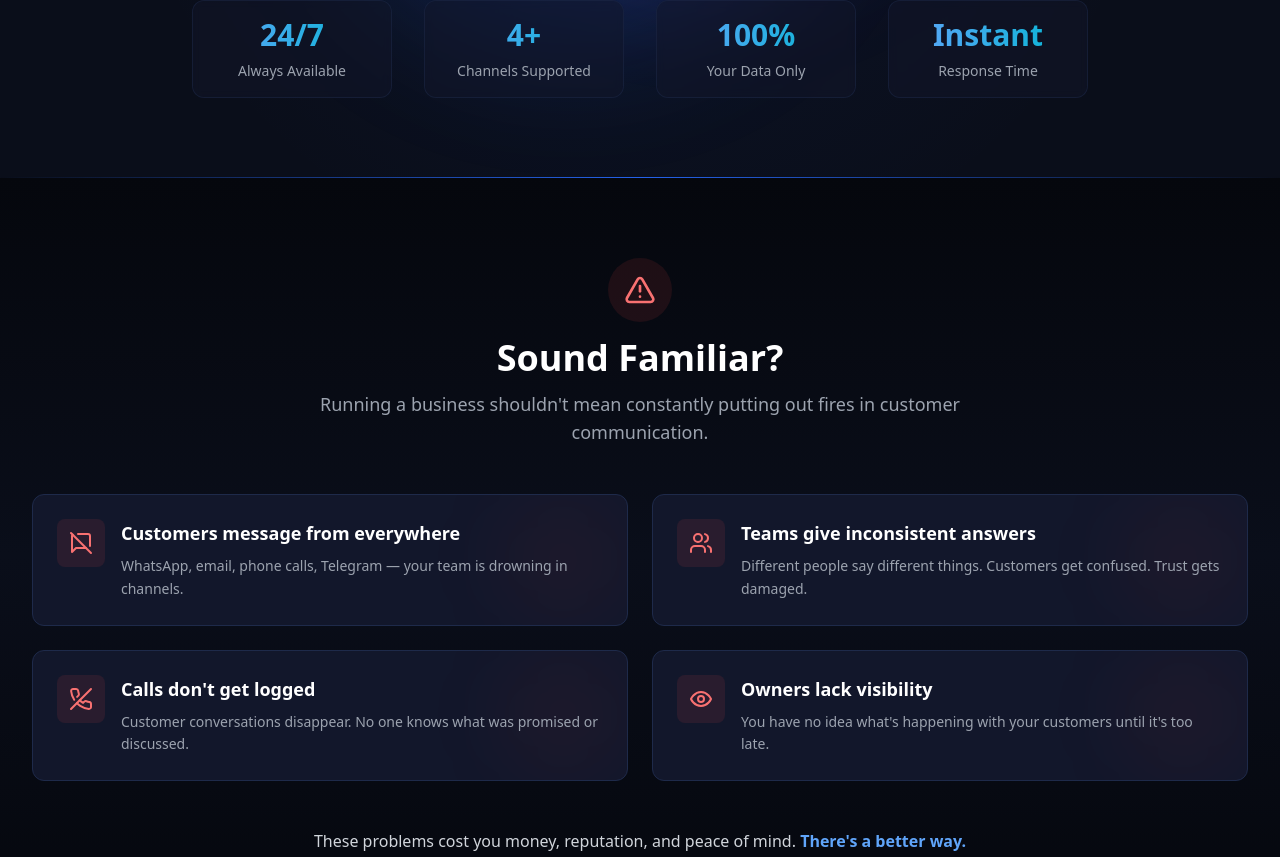
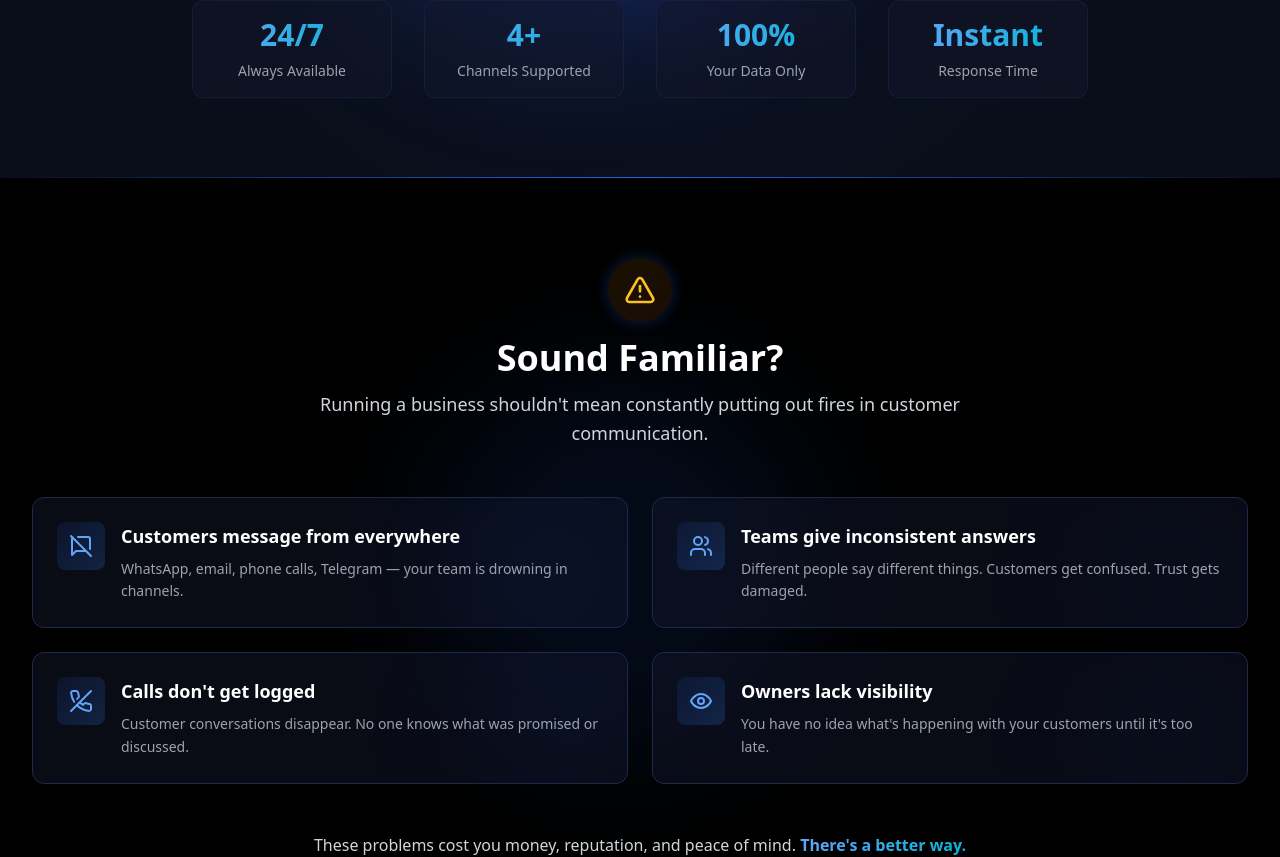
Before and after one commit to rahulsenadhi/Ngagebot, a React (Vite) app: page / in a window 1280 px wide. Shown: the part 664-1521 px from the top of the page. Built offline with nearby package versions, Linux system fonts and the light colour scheme; no server answers.

Commit message:
Updated Problem.tsx

```diff
--- a/src/components/Problem.tsx
+++ b/src/components/Problem.tsx
@@ -25,34 +25,36 @@ export default function Problem() {
   ];
 
   return (
-    <section className="py-20 bg-dark-bg relative">
-      <div className="absolute inset-0 bg-gradient-to-b from-black via-dark-bg to-black opacity-50"></div>
+    <section className="py-20 bg-black relative overflow-hidden">
+      <div className="absolute inset-0">
+        <div className="absolute top-1/4 left-1/3 w-96 h-96 bg-primary-blue/10 rounded-full blur-3xl"></div>
+      </div>
 
       <div className="relative max-w-7xl mx-auto px-4 sm:px-6 lg:px-8">
         <div className="text-center mb-12">
-          <div className="inline-flex items-center justify-center w-16 h-16 bg-red-500/10 rounded-full mb-4">
-            <AlertTriangle className="w-8 h-8 text-red-400" />
+          <div className="inline-flex items-center justify-center w-16 h-16 bg-gradient-to-br from-amber-500/10 to-orange-500/10 rounded-full mb-4 shadow-glow-sm">
+            <AlertTriangle className="w-8 h-8 text-amber-400" />
           </div>
           <h2 className="text-3xl sm:text-4xl font-bold text-white mb-3">
             Sound Familiar?
           </h2>
-          <p className="text-lg text-gray-400 max-w-2xl mx-auto">
+          <p className="text-lg text-gray-300 max-w-2xl mx-auto leading-relaxed">
             Running a business shouldn't mean constantly putting out fires in customer communication.
           </p>
         </div>
 
-        <div className="grid md:grid-cols-2 gap-6">
+        <div className="grid grid-cols-1 md:grid-cols-2 gap-6">
           {problems.map((problem, index) => (
             <div
               key={index}
-              className="bg-dark-surface border border-dark-border rounded-xl p-6 hover:border-red-500/50 transition-all group relative overflow-hidden"
+              className="bg-dark-surface/50 backdrop-blur-sm border border-dark-border rounded-xl p-6 hover:border-primary-light/50 transition-all hover:shadow-glow-md group relative overflow-hidden"
             >
-              <div className="absolute top-0 right-0 w-32 h-32 bg-red-500/5 rounded-full blur-2xl group-hover:bg-red-500/10 transition-colors"></div>
+              <div className="absolute top-0 right-0 w-40 h-40 bg-primary-blue/5 rounded-full blur-3xl group-hover:bg-primary-blue/10 transition-colors"></div>
               <div className="relative flex items-start gap-4">
-                <div className="flex-shrink-0 w-12 h-12 bg-red-500/10 rounded-lg flex items-center justify-center group-hover:bg-red-500/20 transition-colors">
-                  <problem.icon className="w-6 h-6 text-red-400" />
+                <div className="flex-shrink-0 w-12 h-12 bg-gradient-to-br from-primary-blue/10 to-primary-light/20 rounded-lg flex items-center justify-center group-hover:from-primary-blue/20 group-hover:to-primary-light/30 transition-all">
+                  <problem.icon className="w-6 h-6 text-primary-lighter" />
                 </div>
-                <div>
+                <div className="flex-1">
                   <h3 className="text-lg font-bold text-white mb-2">{problem.title}</h3>
                   <p className="text-gray-400 text-sm leading-relaxed">{problem.description}</p>
                 </div>
@@ -62,9 +64,9 @@ export default function Problem() {
         </div>
 
         <div className="mt-12 text-center">
-          <p className="text-base text-gray-300 max-w-3xl mx-auto">
+          <p className="text-base text-gray-300 max-w-3xl mx-auto leading-relaxed">
             These problems cost you money, reputation, and peace of mind.{' '}
-            <span className="text-primary-lighter font-semibold">There's a better way.</span>
+            <span className="text-transparent bg-clip-text bg-gradient-to-r from-primary-lighter to-accent-cyan font-semibold">There's a better way.</span>
           </p>
         </div>
       </div>
```
